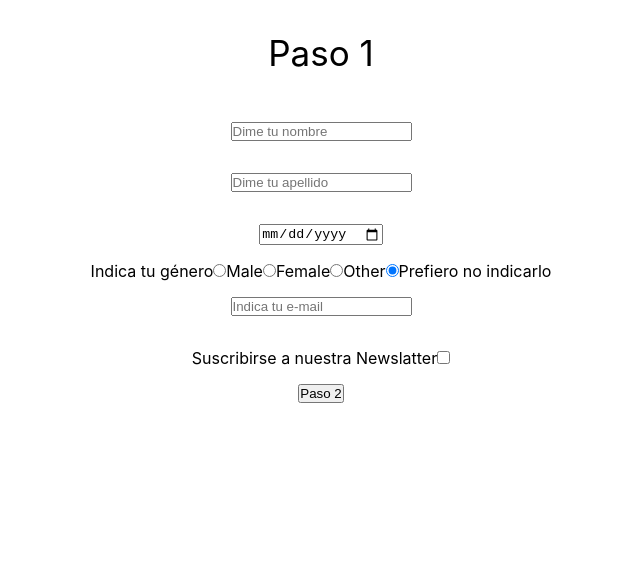
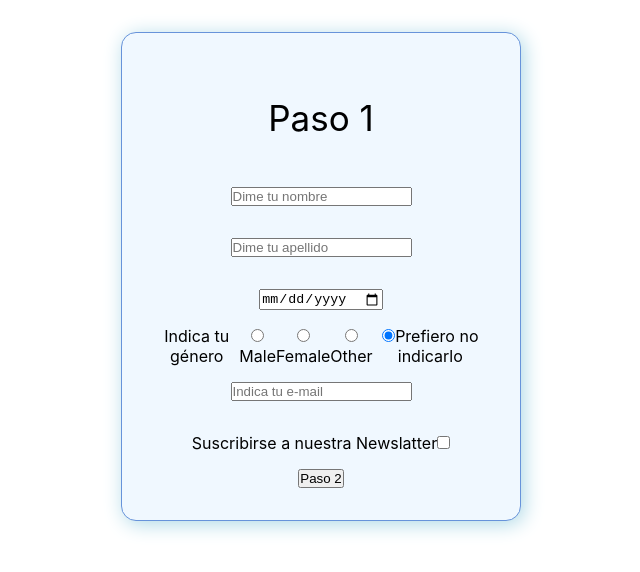
Before and after one commit to Liluminalia/202210-W4CH2-SARAFLORES-, a React (Create React App) app: page / in a window 1280 px wide. Shown: the top 572 px of the page, without its empty margins (319-959 px from the left). Built offline with nearby package versions, Linux system fonts and the light colour scheme.

Commit message:
adding css

```diff
--- a/src/App.tsx
+++ b/src/App.tsx
@@ -10,7 +10,7 @@ import "./components/Form.scss";
 function App() {
     // codigo comentado xq no recuerdo bien como hacer la herencia y sino no me funciona netlify
 
-    //const [counter, setCounter] = useState(0);
+    // const [counter, setCounter] = useState(0);
 
     // const handlerCounter = (item: number) => {
     //     setCounter(counter + item);
--- a/src/components/Form.scss
+++ b/src/components/Form.scss
@@ -5,11 +5,25 @@ html {
     padding: 0;
     box-sizing: border-box;
 }
-.container-form {
+#root {
     display: flex;
+    padding: 2rem;
     flex-direction: column;
     justify-content: center;
     align-items: center;
+}
+
+.container-form {
+    display: flex;
+    padding: 2rem;
+    flex-direction: column;
+    justify-content: center;
+    align-items: center;
+    background-color: aliceblue;
+    border: 1px rgb(103, 147, 218) solid;
+    border-radius: 15px;
+    box-shadow: 3px 3px 20px lightblue;
+    max-width: 400px;
 }
 .title-form {
     font-size: 35px;
```
